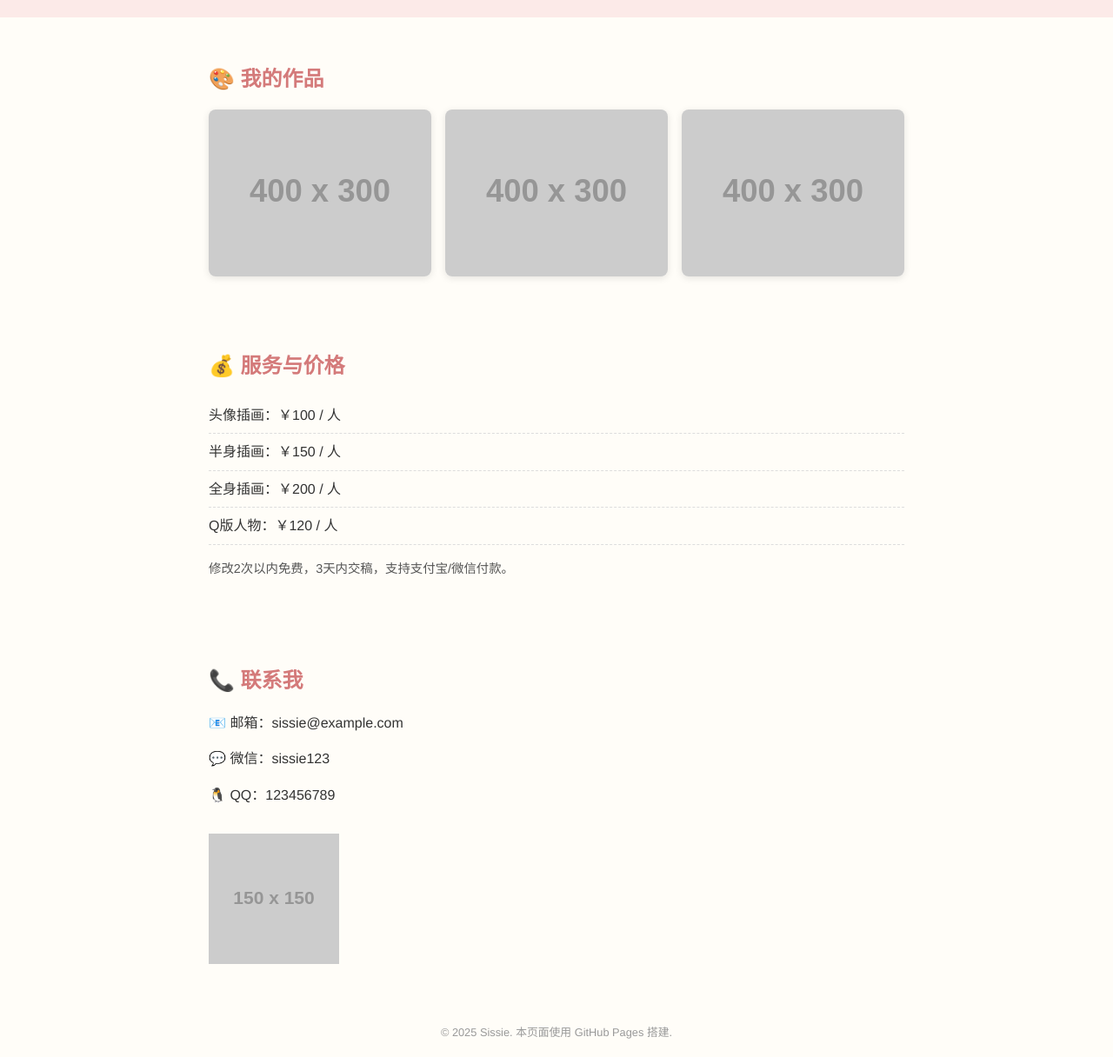
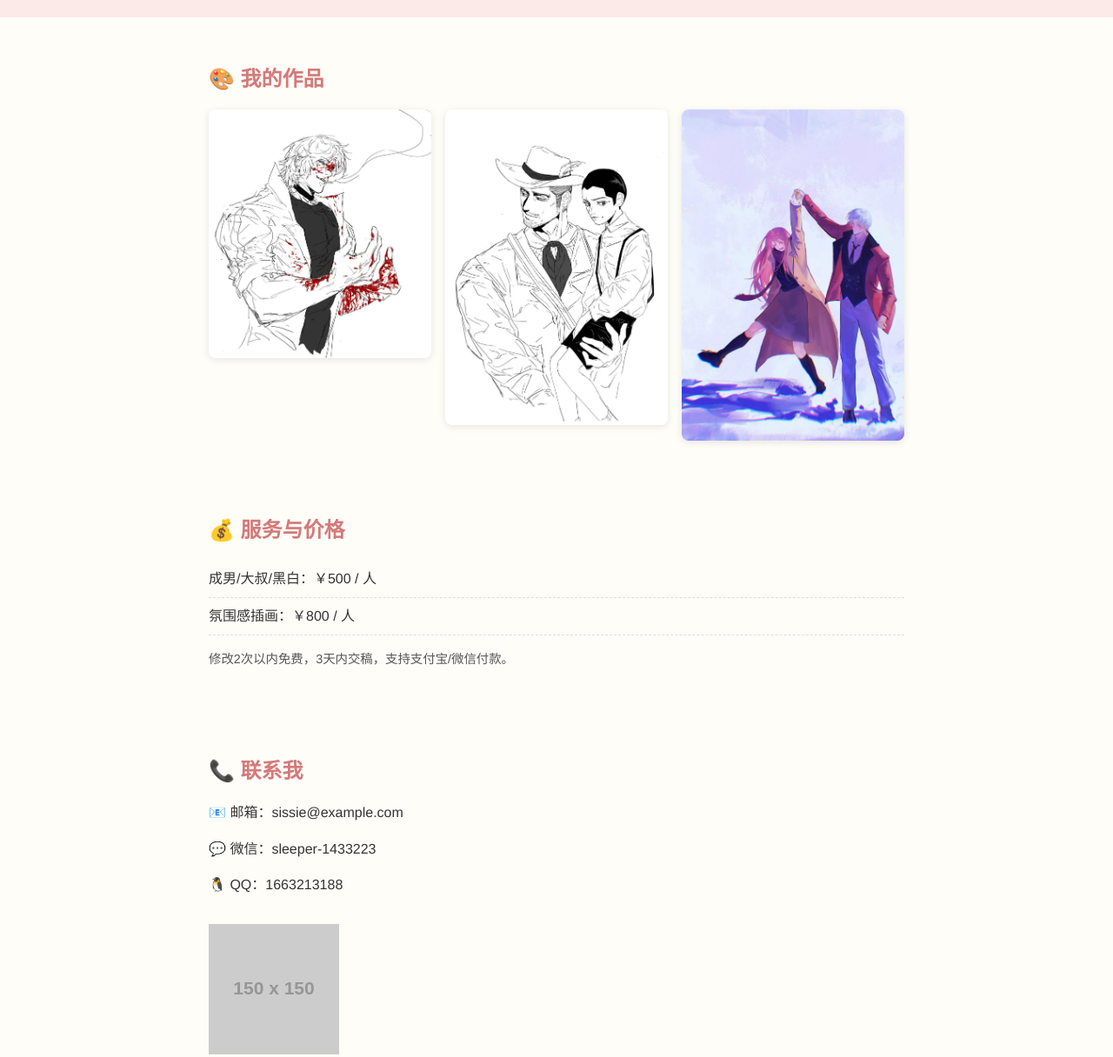
Before and after one commit to sissiequ/sissie.github.io, a plain HTML site: page index.html in a window 1280 px wide. Shown: the part 320-1536 px from the top of the page at 87% size. Drawn offline with Linux system fonts and the light colour scheme; placeholder pictures from the web are drawn by us.

Commit message:
update of images

```diff
--- a/index.html
+++ b/index.html
@@ -103,7 +103,7 @@
 </head>
 <body>
   <header>
-    <img src="https://via.placeholder.com/120" alt="头像" class="avatar" />
+    <img src="image/Conmission 1.jpg"" alt="成男半身" class="avatar" />
     <h1>Sissie</h1>
     <p class="tagline">自由插画师｜接稿中</p>
     <nav>
@@ -116,19 +116,17 @@
   <section id="gallery">
     <h2>🎨 我的作品</h2>
     <div class="gallery">
-      <img src="https://via.placeholder.com/400x300?text=作品1" alt="作品1" />
-      <img src="https://via.placeholder.com/400x300?text=作品2" alt="作品2" />
-      <img src="https://via.placeholder.com/400x300?text=作品3" alt="作品3" />
+      <img src="image/Conmission 2.jpg" alt="成男半身" />
+      <img src="image/Conmission 3.jpg" alt="成男半身" />
+      <img src="image/conmission 4.jpg" alt="插画" />
     </div>
   </section>
 
   <section id="pricing">
     <h2>💰 服务与价格</h2>
     <ul class="price-list">
-      <li>头像插画：￥100 / 人</li>
-      <li>半身插画：￥150 / 人</li>
-      <li>全身插画：￥200 / 人</li>
-      <li>Q版人物：￥120 / 人</li>
+      <li>成男/大叔/黑白：￥500 / 人</li>
+      <li>氛围感插画：￥800 / 人</li>
     </ul>
     <p class="note">修改2次以内免费，3天内交稿，支持支付宝/微信付款。</p>
   </section>
@@ -136,8 +134,8 @@
   <section id="contact">
     <h2>📞 联系我</h2>
     <p>📧 邮箱：sissie@example.com</p>
-    <p>💬 微信：sissie123</p>
-    <p>🐧 QQ：123456789</p>
+    <p>💬 微信：sleeper-1433223</p>
+    <p>🐧 QQ：1663213188</p>
     <img src="https://via.placeholder.com/150x150?text=微信二维码" alt="微信二维码" class="qr" />
   </section>
 
```
Also changed, not shown: 123.txt (deleted), image/Conmission 1.jpg (added), image/Conmission 2.jpg (added), image/Conmission 3.jpg (added), image/conmission 4.jpg (added).
